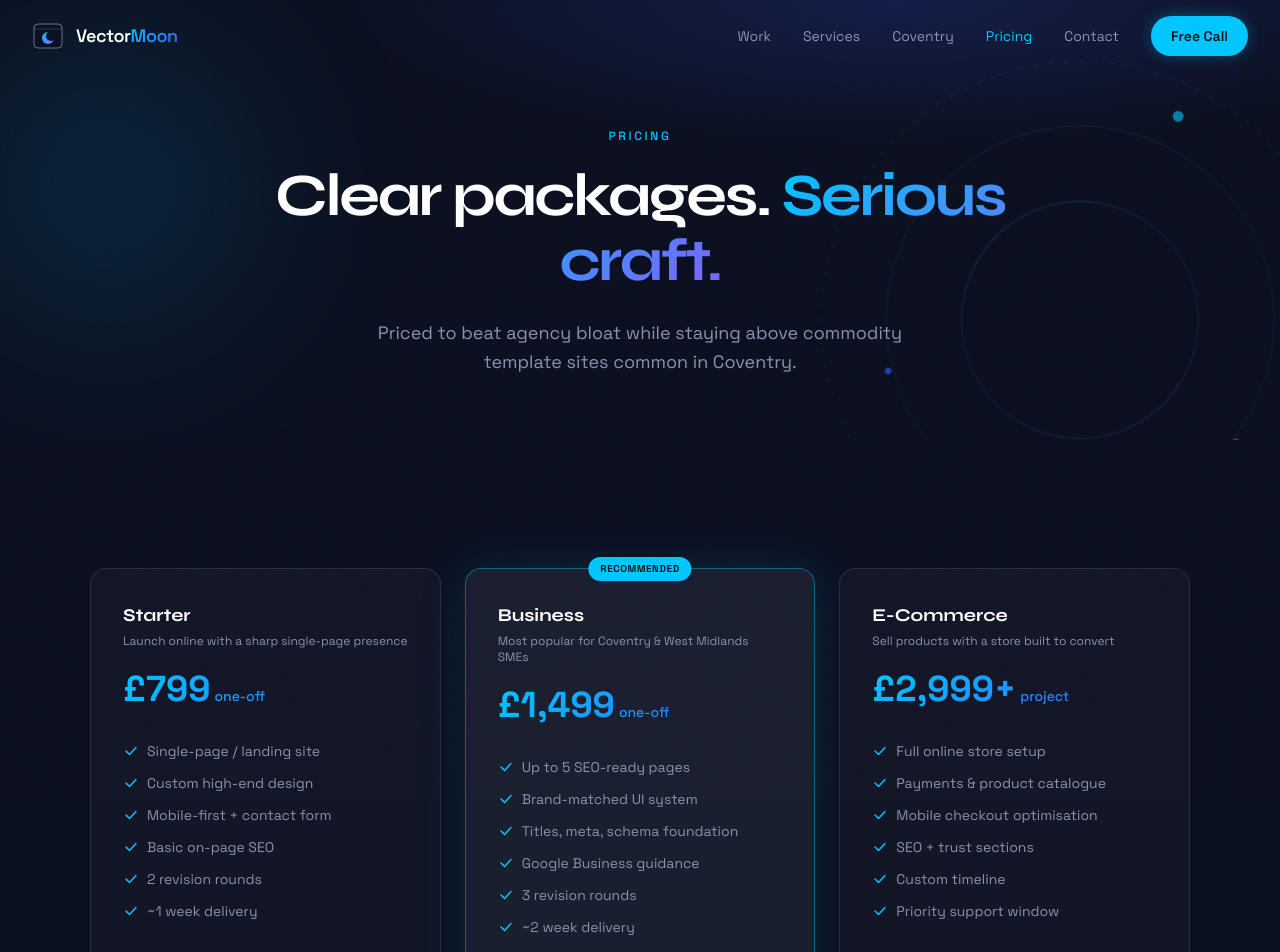
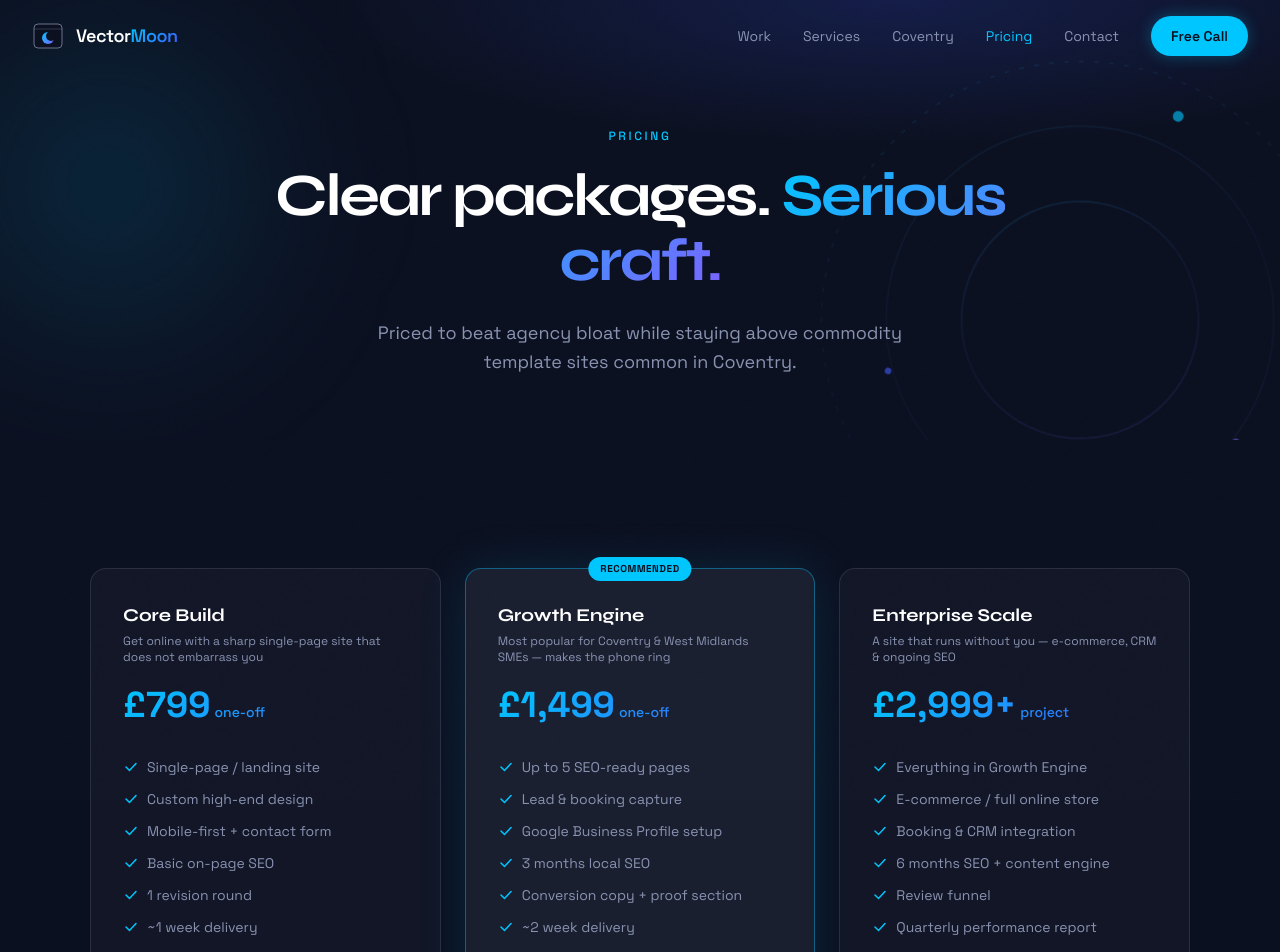
Before and after one commit to inder45811-maker/vectormoon, a React (Vite) app: page /pricing in a window 1280 px wide. Shown: the top 952 px of the page. Built offline with nearby package versions, Linux system fonts and the light colour scheme.

Commit message:
fix(seo): per-town geo meta + rename pricing tiers
geo.region/geo.placename now derive from each town's county instead of hardcoded Coventry. Tiers renamed Starter/Business/E-Commerce -> Core Build/Growth Engine/Enterprise Scale in pricing data, Pricing page meta description, and town FAQs.

```diff
--- a/src/components/Seo.jsx
+++ b/src/components/Seo.jsx
@@ -2,15 +2,24 @@
  * React 19 native head hoisting — no react-helmet-async needed.
  * Title/meta/link/script render into the component tree and React hoists them to <head>.
  */
-export default function Seo({ title, description, url, type = 'website', image, jsonLd }) {
+export default function Seo({
+  title,
+  description,
+  url,
+  type = 'website',
+  image,
+  jsonLd,
+  geoRegion = 'GB-COV',
+  geoPlacename = 'Coventry',
+}) {
   return (
     <>
       <title>{title}</title>
       <meta name="description" content={description} />
       <link rel="canonical" href={url} />
       <meta name="robots" content="index, follow, max-image-preview:large" />
-      <meta name="geo.region" content="GB-COV" />
-      <meta name="geo.placename" content="Coventry" />
+      <meta name="geo.region" content={geoRegion} />
+      <meta name="geo.placename" content={geoPlacename} />
       <meta name="author" content="VectorMoon" />
 
       <meta property="og:type" content={type} />
--- a/src/data/pricing.js
+++ b/src/data/pricing.js
@@ -1,46 +1,46 @@
 export const plans = [
   {
-    name: 'Starter',
+    name: 'Core Build',
     price: '£799',
     period: 'one-off',
-    blurb: 'Launch online with a sharp single-page presence',
+    blurb: 'Get online with a sharp single-page site that does not embarrass you',
     features: [
       'Single-page / landing site',
       'Custom high-end design',
       'Mobile-first + contact form',
       'Basic on-page SEO',
-      '2 revision rounds',
+      '1 revision round',
       '~1 week delivery',
     ],
     highlighted: false,
   },
   {
-    name: 'Business',
+    name: 'Growth Engine',
     price: '£1,499',
     period: 'one-off',
-    blurb: 'Most popular for Coventry & West Midlands SMEs',
+    blurb: 'Most popular for Coventry & West Midlands SMEs — makes the phone ring',
     features: [
       'Up to 5 SEO-ready pages',
-      'Brand-matched UI system',
-      'Titles, meta, schema foundation',
-      'Google Business guidance',
-      '3 revision rounds',
+      'Lead & booking capture',
+      'Google Business Profile setup',
+      '3 months local SEO',
+      'Conversion copy + proof section',
       '~2 week delivery',
     ],
     highlighted: true,
   },
   {
-    name: 'E-Commerce',
+    name: 'Enterprise Scale',
     price: '£2,999+',
     period: 'project',
-    blurb: 'Sell products with a store built to convert',
+    blurb: 'A site that runs without you — e-commerce, CRM & ongoing SEO',
     features: [
-      'Full online store setup',
-      'Payments & product catalogue',
-      'Mobile checkout optimisation',
-      'SEO + trust sections',
-      'Custom timeline',
-      'Priority support window',
+      'Everything in Growth Engine',
+      'E-commerce / full online store',
+      'Booking & CRM integration',
+      '6 months SEO + content engine',
+      'Review funnel',
+      'Quarterly performance report',
     ],
     highlighted: false,
   },
--- a/src/pages/Pricing.jsx
+++ b/src/pages/Pricing.jsx
@@ -8,7 +8,7 @@ export default function Pricing() {
   const seo = pageSeo({
     title: 'Website Design Pricing UK | From £799 — VectorMoon',
     description:
-      'Transparent web design pricing: Starter £799, Business £1,499, E-Commerce from £2,999. Competitive for Coventry & UK small businesses. Free strategy call.',
+      'Transparent web design pricing: Core Build £799, Growth Engine £1,499, Enterprise Scale from £2,999. Competitive for Coventry & UK small businesses. Free strategy call.',
     path: '/pricing',
     jsonLd: {
       '@context': 'https://schema.org',
```
